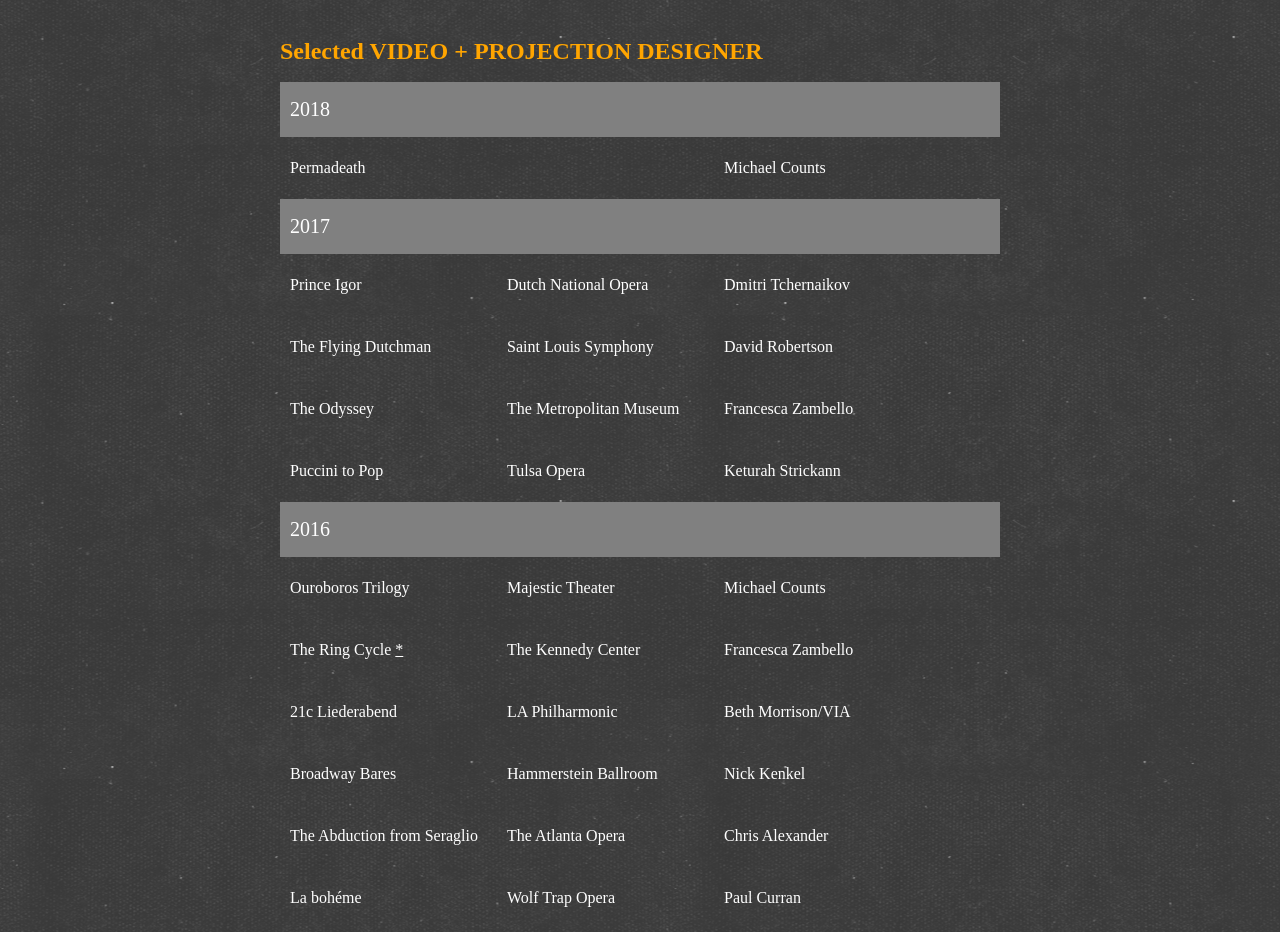
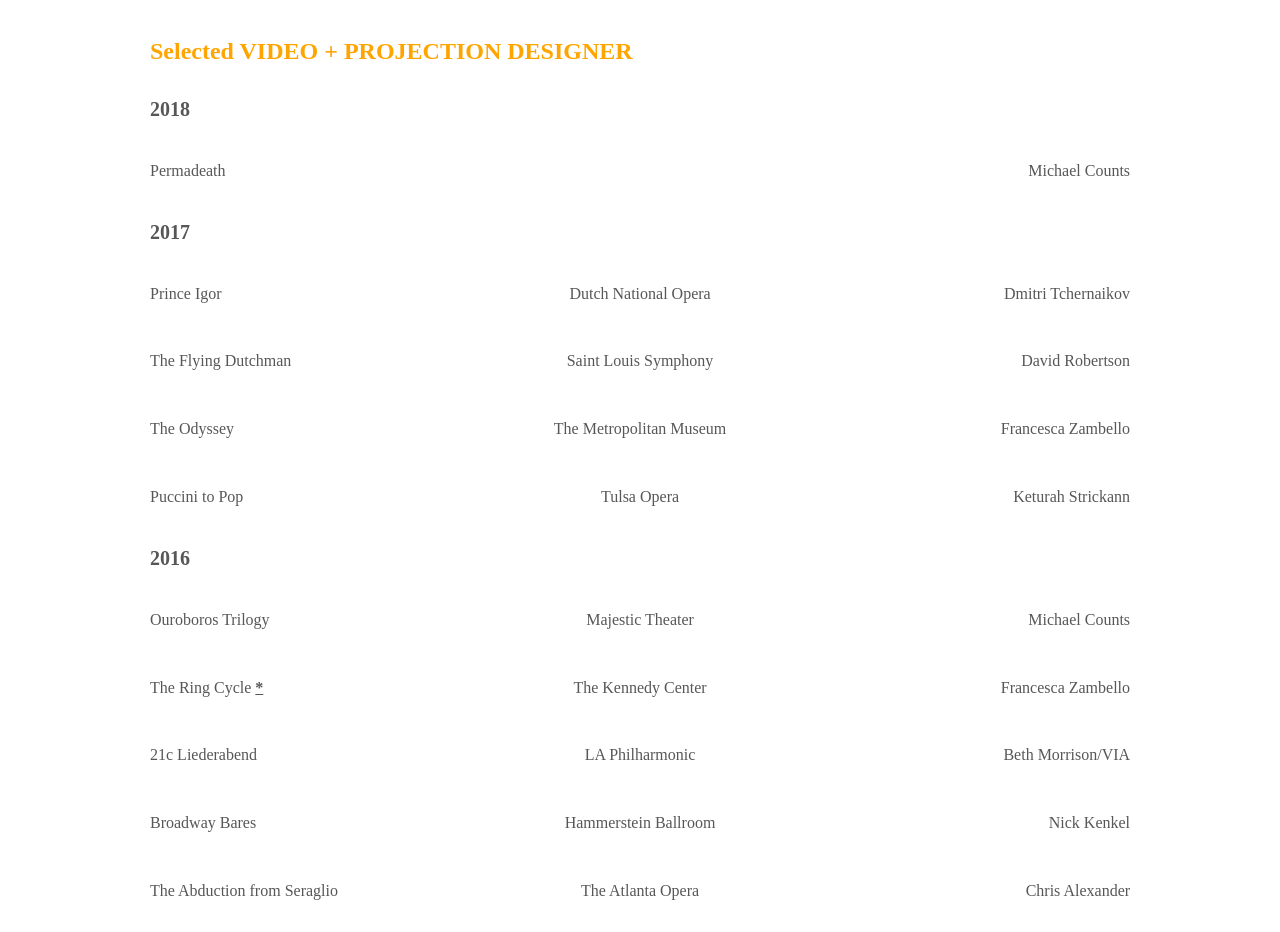
Before and after one commit to batten1000/skatytucker, a website: page index.html in a window 1280 px wide. Shown: the top 932 px of the page. Drawn offline with nearby package versions, Linux system fonts and the light colour scheme; files that its build step writes are made by us from their sources; a web font is replaced by a local one.

Commit message:
responsive breakpoints

```diff
--- a/index.html
+++ b/index.html
@@ -8,11 +8,11 @@
 	</head>
 	<body>
 
-	<div class="page-wrapper credits">
+	<div class="page-wrapper">
 
-		<table id="designer-credits" class="">
+		<table id="designer-credits" class="credits">
 			<tr class="title-row">
-				<th colspan="4">Selected VIDEO + PROJECTION DESIGNER</th>
+				<th colspan="3">Selected VIDEO + PROJECTION DESIGNER</th>
 			</tr>
 
 			<tr class="date-row" colspan="3">
@@ -297,14 +297,11 @@
 			<tr class="show">
 			<td class="show-title">Ruby Sunrise</td><td class="show-locale">Humana Festival</td><td class="show-director">Oskar Eustis</td>
 			</tr>
-			<tr class="show">
-				<td class="show-title"></td><td class="show-locale"></td><td class="show-director"></td>
-			</tr>
 		</table>
 
-		<table id="associate-designer">
+		<table id="associate-designer" class="credits">
 			<tr class="title-row">
-			<th colspan="4">Selected ASSOC PROJECTION DESIGNER</th>
+				<th colspan="3">Selected ASSOC PROJECTION DESIGNER</th>
 			</tr>
 			<tr class="show">
 				<td class="show-title">Wonderland (2010)</td><td class="show-locale">Marquis Theatre</td><td class="show-director">Sven Ortel</td>
@@ -325,19 +322,17 @@
 				<td class="show-title">Swan Lake (2009)</td><td class="show-locale">San Francisco Ballet</td><td class="show-director">Sven Ortel</td>
 			</tr>
 			<tr class="show">
-				<td class="show-title">The Little Mermaid (2007)<a href="#2bottom">**</a><a name="2top"></a></td><td class="show-locale">DCA/Lunt-Fontanne</td><td class="show-director">Sven Ortel</td>
+				<td class="show-title">The Little Mermaid (2007)<a href="#2bottom" name="2top">**</a></td><td class="show-locale">DCA/Lunt-Fontanne</td><td class="show-director">Sven Ortel</td>
 			</tr>
 			<tr class="show">
-				<td class="show-title">Finding Nemo, The Musical (2006)</td>
-				<td class="show-locale">Disney</td>
-				<td class="show-director">Jan Hartley</td>
+				<td class="show-title">Finding Nemo, The Musical (2006)</td><td class="show-locale">Disney</td><td class="show-director">Jan Hartley</td>
 			</tr>
 		</table>
 
 		<ul class="disclaimers">
-			<li><a href="http://skatytucker.com/skatytucker_cv.pdf">PDF</a></li>
-			<li class="copy"><a name="1bottom"></a><a href="#1top">*</a> Co-Designer with Jan Hartley</li>
-			<li class="copy"><a name="2bottom"></a><a href="#2top">**</a> Assistant Designer</li>
+			<li><a href="http://skatytucker.com/skatytucker_cv.pdf">CV</a></li>
+			<li class="copy"><a name="1bottom" href="#1top">*</a> Co-Designer with Jan Hartley</li>
+			<li class="copy"><a name="2bottom" href="#2top">**</a> Assistant Designer</li>
 		</ul>
 
 		</div>
--- a/scss/_base.scss
+++ b/scss/_base.scss
@@ -4,8 +4,8 @@
 html {
 	font-size: 16px;
 	font-family: 'Gotham SSm A';
-	background: url('../images/linen.jpg') repeat fixed center;
-	color: white;
+	//background: url('../images/linen.jpg') repeat fixed center;
+	color: $gray-med;
 }
 
 body {
@@ -14,7 +14,9 @@
 }
 
 a, a:visited, a:link, a:focus {
-	color: white;
+	color: $gray-med;
+	font-weight: bold;
+	text-decoration: underline;
 }
 
 ul, li {
--- a/scss/_page-layouts.scss
+++ b/scss/_page-layouts.scss
@@ -1,9 +1,12 @@
 .page-wrapper {
 	padding: 20px;
 
-	@media(min-width: 768px) {
-		max-width: 720px;
+	@media(min-width: 767px) {
+		width: 740px;
 		margin: 0 auto;
 		padding: 20px 0;
 	}
+	@media(min-width: 1020px) {
+		width: 1000px;
+	}
 }
--- a/scss/_tables.scss
+++ b/scss/_tables.scss
@@ -2,53 +2,66 @@
 table {
 	width: 100%;
 
-	th {
+	td {
+		vertical-align: top;
+	}
 
-	}
+	&.credits  {
 		tr {
 			border: 10px solid transparent;
 			display: block;
-		&.date-row {
-			background: gray;
+			@media(min-width: 768px) {
+				border-right: none;
+			}
+		}
+		td {
+			display: inline-block;
+		}
+	}
+
+	.date-row {
+		//background: gray;
 		font-size: 1.25em;
+		font-weight: bold;
 	}
-		&.title-row {
+
+	.title-row {
 		border-left: 0;
 		color: orange;
 		font-size: 1.5em;
-		}
-	}
-	td {
-		display: block;
-		display: inline-block;
-		vertical-align: top;
+		text-align: left;
 	}
 
 	.show {
-		background: #887d7d;
 		margin: 1em 0;
 		td {
-			width: 45%;
-			padding: .5em;
+			width: 49%;
+			padding: .5em 0;
 		}
-
 		&:hover {
-			background-color: black;
+			background-color: $gray-med;
+			color: white;
 		}
-		@media(min-width: 600px) {
+		@media(min-width: 768px) {
 			margin: 0;
 			background: none;
 			td {
-				width: 30%;
-				padding: 1% 1% 1% 0;
+				width: 33%;
+				padding: 1% 0;
 			}
 		}
 	}
-
+	.show-director {
+		text-align: left;
+		@media(min-width: 768px) {
+			text-align: right;
+			padding-right: 0;
+		}
+	}
 	.show-locale {
 		text-align: right;
-		@media(min-width: 600px) {
-			text-align: left;
+		@media(min-width: 768px) {
+			text-align: center;
 		}
 	}
 
--- a/scss/utils/_variables.scss
+++ b/scss/utils/_variables.scss
@@ -9,7 +9,7 @@
 $base-bg-color: #000;
 $base-font-color: #050505;
 $gray-dark: #222;
-$gray-med: #666;
+$gray-med: #575757;
 $gray-light: #999;
 $sale-color: #900;
 $error-color: #900;
```
Lines whose indentation alone changed are shown as unchanged.
